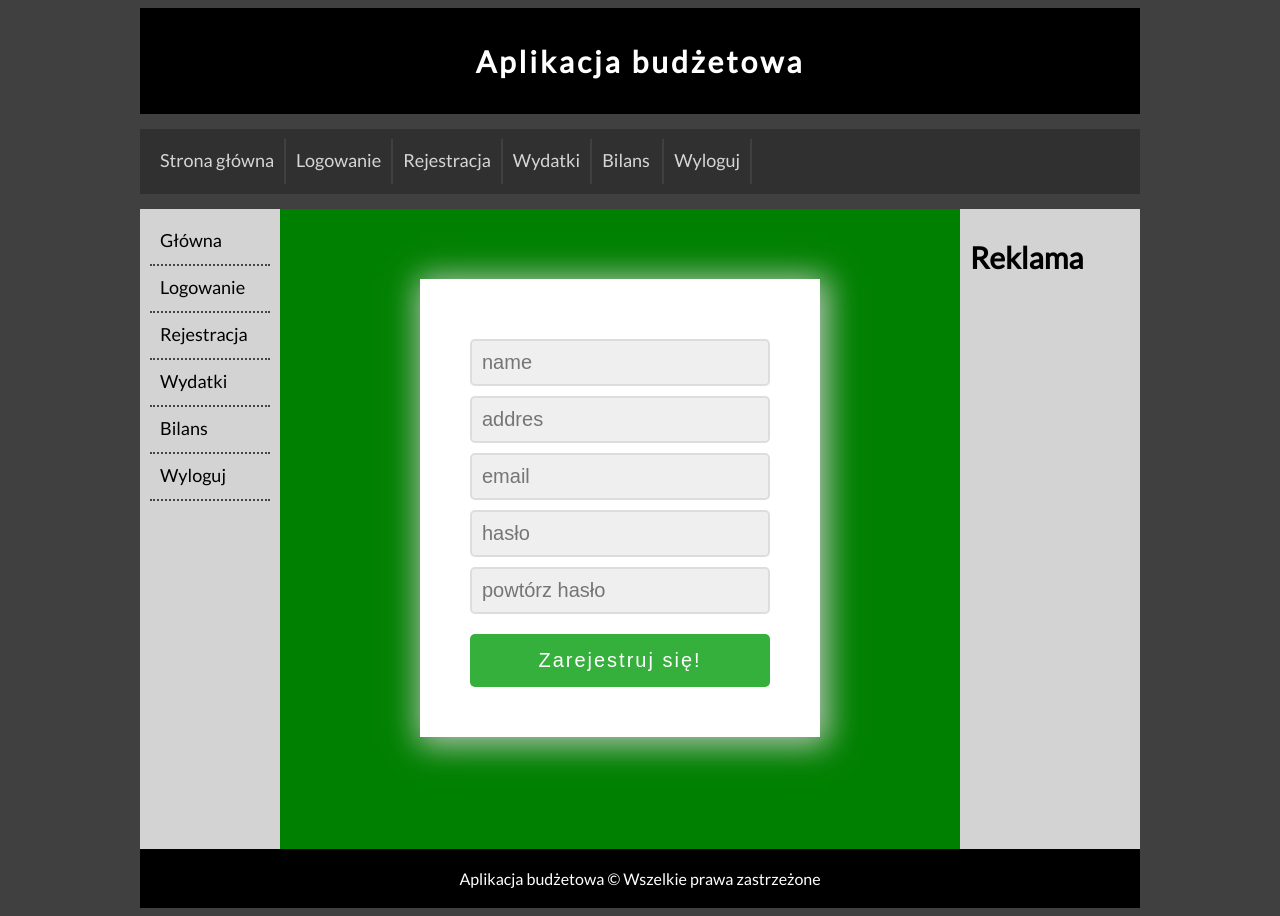
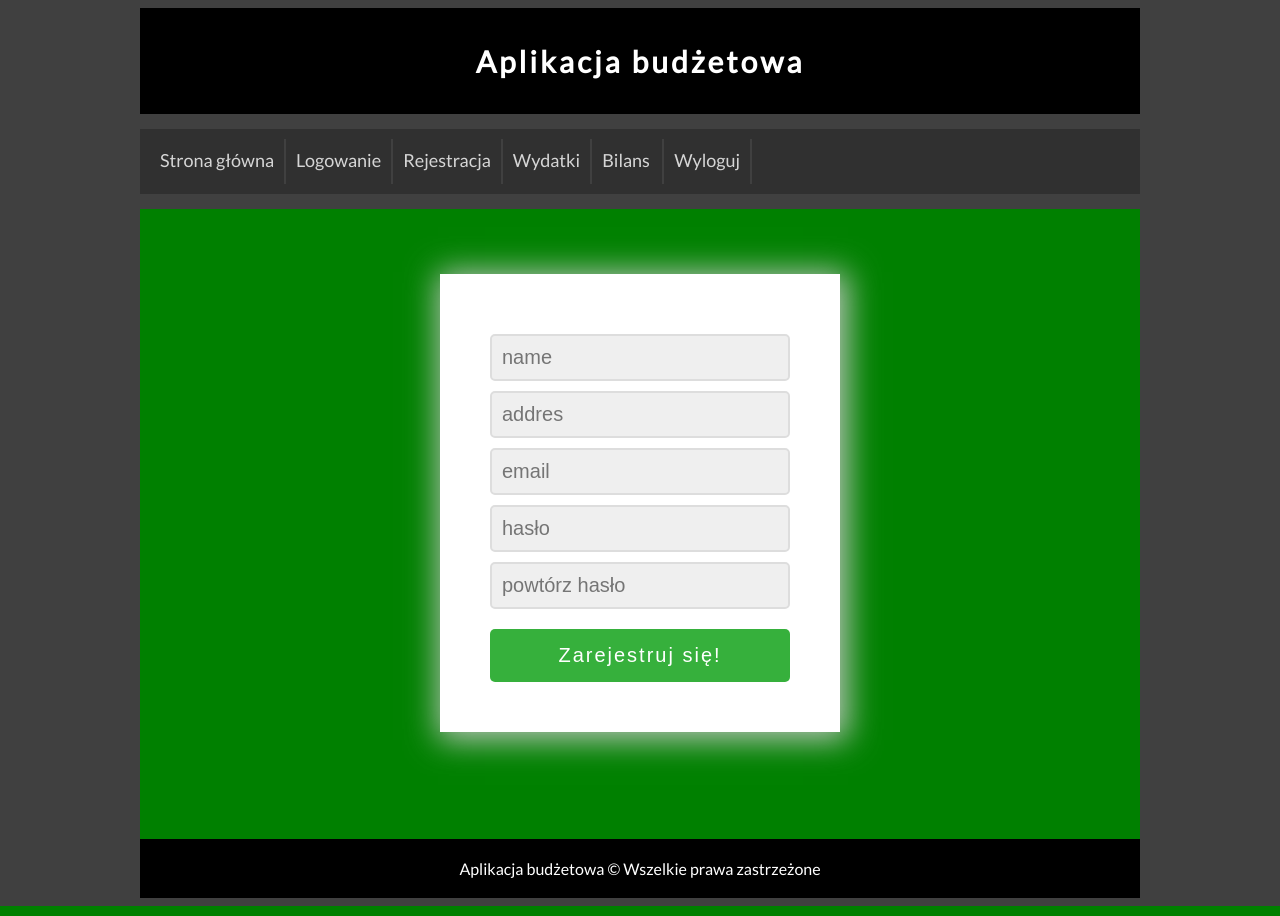
Before and after one commit to insectus/WebPage-BudgetApp, a PHP site: page /register.html in a window 1280 px wide. Run offline with PHP 8.4, Linux system fonts and the light colour scheme.

Commit message:
refactoring layout

```diff
--- a/register.html
+++ b/register.html
@@ -44,41 +44,19 @@
 		<div style="clear:both;"></div>
 		</div>
 
-		<div id="nav">
-
-		<div class="optionL">
-			<a href = "index.html" class="tilelink1" title = "Strona główna!">Główna</a>
-		</div>
-		<div class="optionL">
-			<a href = "login.html" class="tilelink1" title = "Logowanie!"> Logowanie</a>
-		</div>
-		<div class="optionL">
-			<a href = "register.html" class="tilelink1" title = "Rejestracja!">Rejestracja</a>
-		</div>
-		<div class="optionL">
-			<a href = "expense.html" class="tilelink1" title = "Wydatki!">Wydatki</a>
-		</div>
-		<div class="optionL">
-			<a href = "balance.html" class="tilelink1" title = "Bilans!">Bilans</a>
-		</div>
-		<div class="optionL">
-			<a href = "index.html" class="tilelink1" title = "Wyloguj się!">Wyloguj</a>
-		</div>
-
-		</div>
 
 		<div id="content">
 			<div id="registrationcontainer">
 				<form>
-					<input type="text" placeholder="name" onfocus="this.placeholder=''" onblur="this.placeholder='imie'" >
+					<input type="text" placeholder="name" onfocus="this.placeholder=''" onblur="this.placeholder='imie'" required>
 
-					<input type="text" placeholder="addres" onfocus="this.placeholder=''" onblur="this.placeholder='adres'" >
+					<input type="text" placeholder="addres" onfocus="this.placeholder=''" onblur="this.placeholder='adres'" required>
 
-					<input type="text" placeholder="email" onfocus="this.placeholder=''" onblur="this.placeholder='email'" >
+					<input type="email" placeholder="email" onfocus="this.placeholder=''" onblur="this.placeholder='email'" required>
 
-					<input type="password" placeholder="hasło" onfocus="this.placeholder=''" onblur="this.placeholder='hasło'" >
+					<input type="password" placeholder="hasło" onfocus="this.placeholder=''" onblur="this.placeholder='hasło'" required>
 
-					<input type="password" placeholder="powtórz hasło" onfocus="this.placeholder=''" onblur="this.placeholder='powtórz hasło'" >
+					<input type="password" placeholder="powtórz hasło" onfocus="this.placeholder=''" onblur="this.placeholder='powtórz hasło'" required>
 
 					<input type="submit" value="Zarejestruj się!">
 
@@ -86,9 +64,6 @@
 			</div>
 		</div>
 
-		<div id="add">
-			<h1> Reklama</h1>
-		</div>
 
 		<div id="footer">
 			Aplikacja budżetowa &copy; Wszelkie prawa zastrzeżone
--- a/style.css
+++ b/style.css
@@ -24,20 +24,17 @@ h1{
 		color: #ffffff;
 		padding: 10px;
 	}
+	#content{
+		padding: 15px;
+		min-height: 600px;
+		background-color: green;
+	}
 	#nav{
 		float: left;
 		background-color: lightgrey;
 		width: 120px;
 		min-height: 620px;
 		padding: 10px;
-	}
-	#content{
-		float: left;
-		padding: 20px;
-		width: 640px;
-		min-height: 600px;
-		background-color: green;
-
 	}
 	#logincontainer
 	{
@@ -64,7 +61,8 @@ h1{
 		box-shadow: 3px 3px 30px 5px rgba(204,204,204,0.9);
 	}
 	input[type=text],
-	input[type=password]
+	input[type=password],
+	input[type=email]
 	{
 		width: 300px;
 		background-color: #efefef;
@@ -78,7 +76,8 @@ h1{
 		margin-top: 10px;
 	}
 	input[type=text]:focus,
-	input[type=password]:focus
+	input[type=password]:focus,
+	input[type=email]:focus
 	{
 		-webkit-box-shadow: 0px 0px 10px 2px rgba(204,204,204,0.9);
 		-moz-box-shadow: 0px 0px 10px 2px rgba(204,204,204,0.9);
@@ -122,7 +121,7 @@ h1{
 		background-color: lightgray;
 	}
 	#footer{
-		clear: both;
+
 		background-color: black;
 		color: white;
 		text-align: center;
```
Also changed, not shown: balance.html (+0 -25 lines), expense.html (+0 -25 lines), index.html (+0 -25 lines), login.html (+2 -28 lines).
